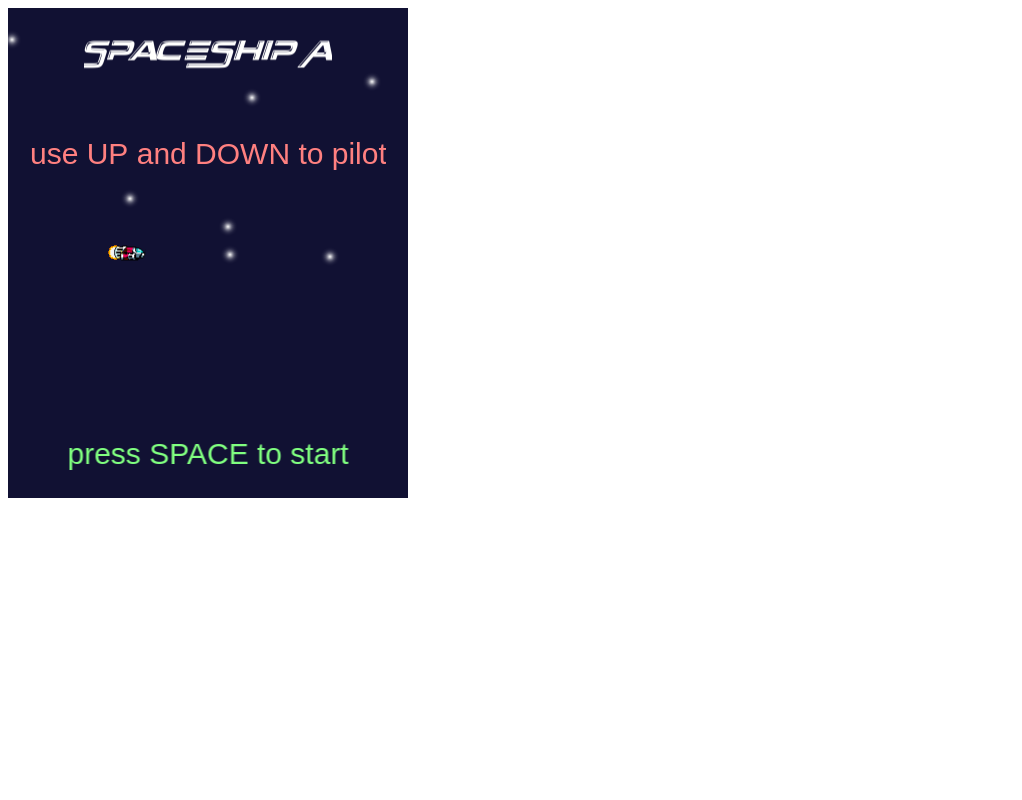
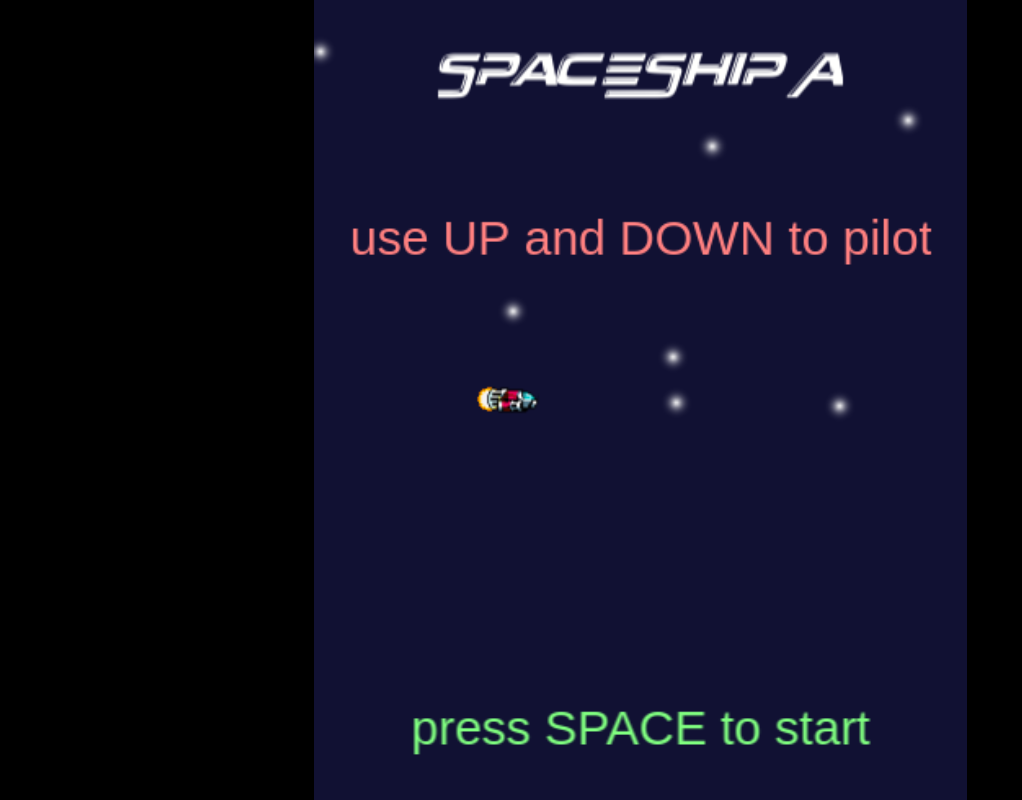
Before and after one commit to mickro/SpaceshipA, a plain HTML site: page index.html in a window 1280 px wide. Shown: the whole page, without its empty margins (0-1022 px from the left). Drawn offline with Linux system fonts and the light colour scheme; animation ran at ten frames a second.

Commit message:
made resizable

```diff
--- a/assets/main.css
+++ b/assets/main.css
@@ -7,3 +7,11 @@
     position:absolute;
     left:-100px;
 }
+
+html, body {
+  width: 100%;
+  height: 100%;
+  padding: 0px;
+  margin: 0px;
+  background-color:#000;
+}
--- a/src/main.js
+++ b/src/main.js
@@ -1,6 +1,5 @@
-var game = new Phaser.Game(400, 490, Phaser.AUTO, 'gameDiv');
-var isMobileDevice = navigator.userAgent.match(/iPad|iPhone|iPod|Android/i) != null
-    || screen.width <= 480;
+ var isMobileDevice = navigator.userAgent.match(/iPad|iPhone|iPod|Android/i) != null
+      || screen.width <= 480;
 const PIPE_VELOCITY = -200;
 const MAX_TOUCH_DELTA = 15;
 
@@ -14,7 +13,11 @@ var score;
 
 var label_tuto_text = isMobileDevice? "TAP to pilot" : "use UP and DOWN to pilot";
 var label_start_text = isMobileDevice? ">>>> >  >  to start" : "press SPACE to start";
+var game;
 
-game.state.add('load', load_state);
-game.state.add('play', play_state);
-game.state.start('load');
+  game = new Phaser.Game(400, 490, Phaser.AUTO, 'gameDiv');
+
+
+  game.state.add('load', load_state);
+  game.state.add('play', play_state);
+  game.state.start('load');
--- a/src/play.js
+++ b/src/play.js
@@ -1,4 +1,12 @@
 var play_state = {
+  preload: function() {
+    game.scale.scaleMode = Phaser.ScaleManager.SHOW_ALL;
+    game.scale.setShowAll();
+    game.scale.pageAlignHorizontally = true;
+    game.scale.pageAlignVeritcally = true;
+    game.scale.refresh();
+  },
+
   create: function() {
     game.physics.startSystem(Phaser.Physics.ARCADE);
 
@@ -66,13 +74,13 @@ var play_state = {
   },
 
   onDownInput: function() {
-    this.on_down_x = game.input.activePointer.clientX;
-    this.on_down_y = game.input.activePointer.clientY;
+    this.on_down_x = game.input.activePointer.worldX;
+    this.on_down_y = game.input.activePointer.worldY;
   },
 
   onUpInput: function() {
-    this.on_up_x = game.input.activePointer.clientX;
-    this.on_up_y = game.input.activePointer.clientY;
+    this.on_up_x = game.input.activePointer.worldX;
+    this.on_up_y = game.input.activePointer.worldY;
 
     this.checkTouch();
   },
```
